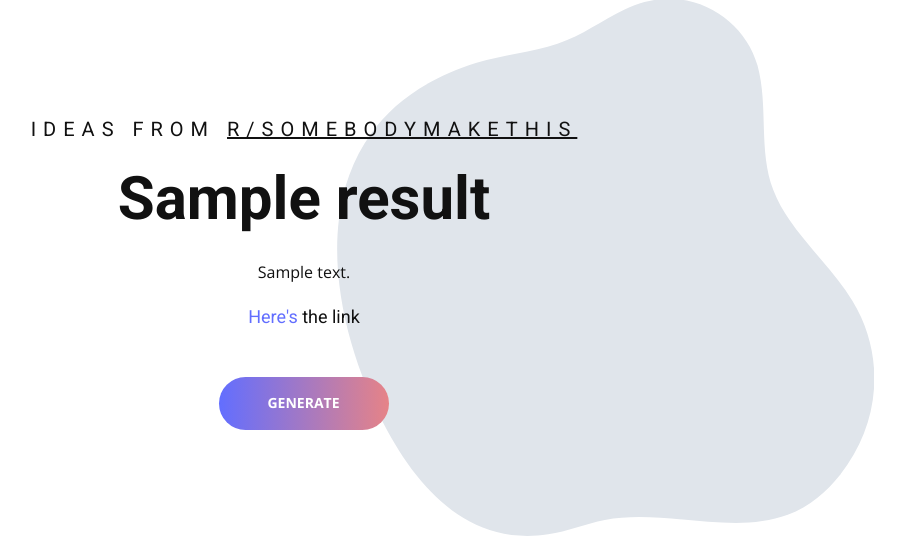
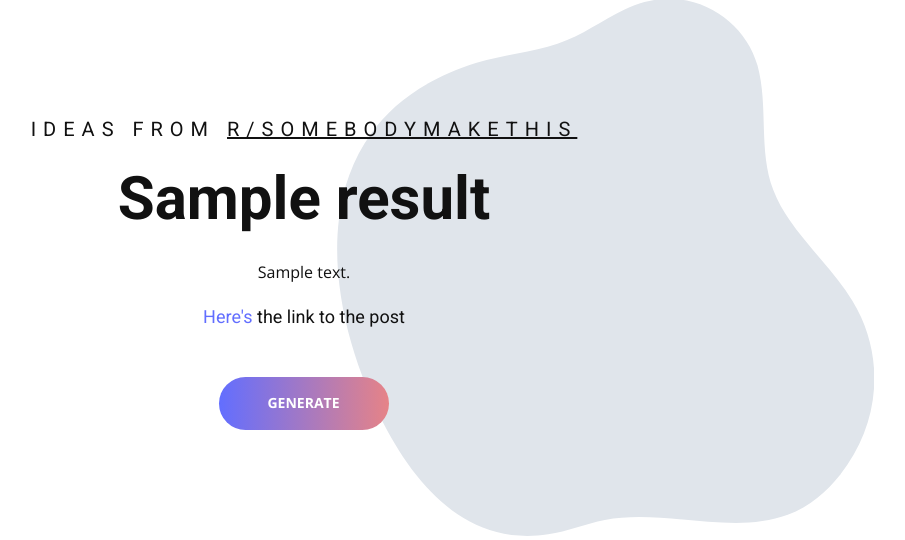
Before and after one commit to radhikatoshniwal/somebody-make-this, a Flask app: template templates/onepager.html in a window 1280 px wide. Shown: the part 35-575 px from the top of the page, without its empty margins (336-1241 px from the left). Run offline with Flask 2, Linux system fonts and the light colour scheme; the template is opened without the code that fills it: most values are stand-ins (such as "Sample title", 1, 10 or a date in 2020); some libraries are stand-ins or nearby versions.

Commit message:
Update onepager.html

```diff
--- a/templates/onepager.html
+++ b/templates/onepager.html
@@ -148,7 +148,7 @@
             <h2 class="u-text u-text-2">{{ result['title'] }}</h2>
             <p class="u-text u-text-3">{{ result['description'] }}
             </p>
-            <h6><a href="{{ result['url'] }}">Here's</a> the link</h6>
+            <h6><a href="{{ result['url'] }}">Here's</a> the link to the post</h6>
             <a class="u-btn u-btn-round u-button-style u-gradient u-none u-radius-50 u-text-body-alt-color u-btn-2" onClick="window.location.reload();">generate</a>
           </div>
         </div>
```
